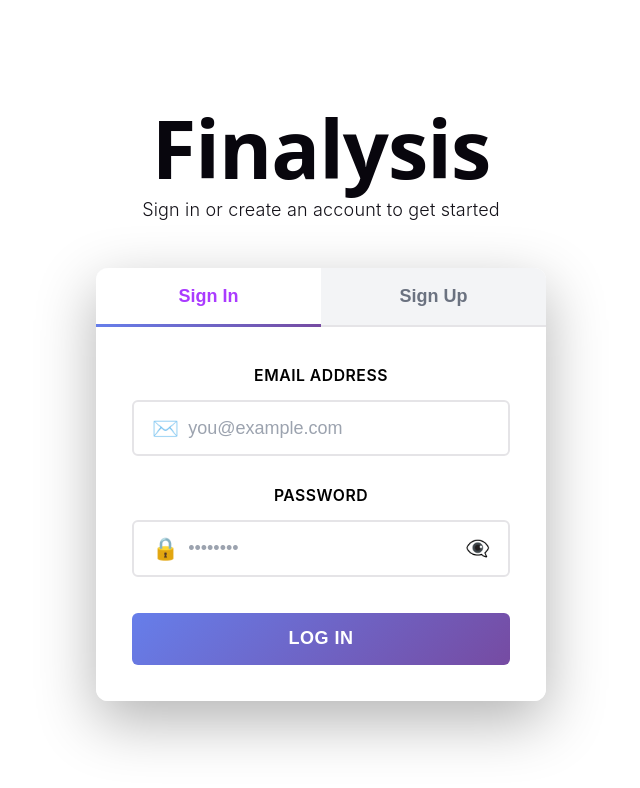
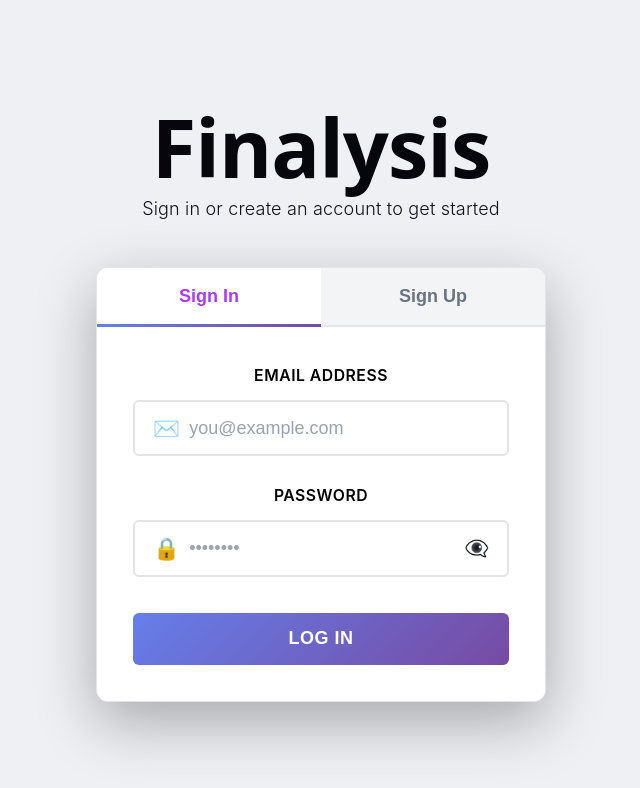
Before and after one commit to IAmHoses/finalysis-demo, a React (Vite) app: page / in a window 1280 px wide. Shown: the top 788 px of the page, without its empty margins (337-977 px from the left). Built offline with nearby package versions, Linux system fonts and the light colour scheme.

Commit message:
feature: light-mode compatibility

```diff
--- a/src/pages/LoginPage.css
+++ b/src/pages/LoginPage.css
@@ -10,6 +10,12 @@
   width: 100vw;
   margin-left: calc(-50vw + 50%);
   border: none;
+}
+
+@media (prefers-color-scheme: light) {
+  .login-container {
+    background-color: #eef0f4;
+  }
 }
 
 .login-wrapper {
@@ -52,6 +58,7 @@
 .login-card {
   background-color: #ffffff;
   border-radius: 12px;
+  border: 1px solid var(--border);
   box-shadow: 0 20px 60px rgba(0, 0, 0, 0.3);
   padding: 0;
   overflow: hidden;
--- a/src/pages/QuoteStock.css
+++ b/src/pages/QuoteStock.css
@@ -54,6 +54,12 @@
   border: none;
 }
 
+@media (prefers-color-scheme: light) {
+  .stock-container {
+    background-color: #eef0f4;
+  }
+}
+
 .stock-wrapper {
   width: 100%;
   max-width: 450px;
@@ -96,6 +102,7 @@
 .stock-card {
   background-color: #ffffff;
   border-radius: 12px;
+  border: 1px solid var(--border);
   box-shadow: 0 20px 60px rgba(0, 0, 0, 0.3);
   padding: 0;
   overflow: hidden;
@@ -248,7 +255,7 @@
 .stock-result-title {
   font-size: 2rem;
   font-weight: 700;
-  color: #ffffff;
+  color: var(--text-h);
   margin: 0;
 }
 
@@ -266,6 +273,13 @@
   transition: all 0.3s ease;
   text-transform: uppercase;
   letter-spacing: 0.5px;
+}
+
+@media (prefers-color-scheme: light) {
+  .stock-logout-button {
+    background-color: rgba(102, 126, 234, 0.08);
+    border-color: #667eea;
+  }
 }
 
 .stock-logout-button:hover {
--- a/src/pages/QuoteStock.jsx
+++ b/src/pages/QuoteStock.jsx
@@ -61,6 +61,10 @@ function QuoteStock() {
           <p className="stock-subtitle">Search for real-time stock quotes</p>
         </div>
 
+        <div className="stock-result">
+          <h2 className="stock-result-title">Opening Price: {stockPrice}</h2>
+        </div>
+
         <div className="stock-card">
           <div className="stock-content">
             {stockLookupError && <div className="stock-error">{stockLookupError}</div>}
@@ -88,10 +92,6 @@ function QuoteStock() {
           </div>
         </div>
 
-        <div className="stock-result">
-          <h2 className="stock-result-title">Opening Price: {stockPrice}</h2>
-        </div>
-
         <button
           type="button"
           className="stock-logout-button"
```
